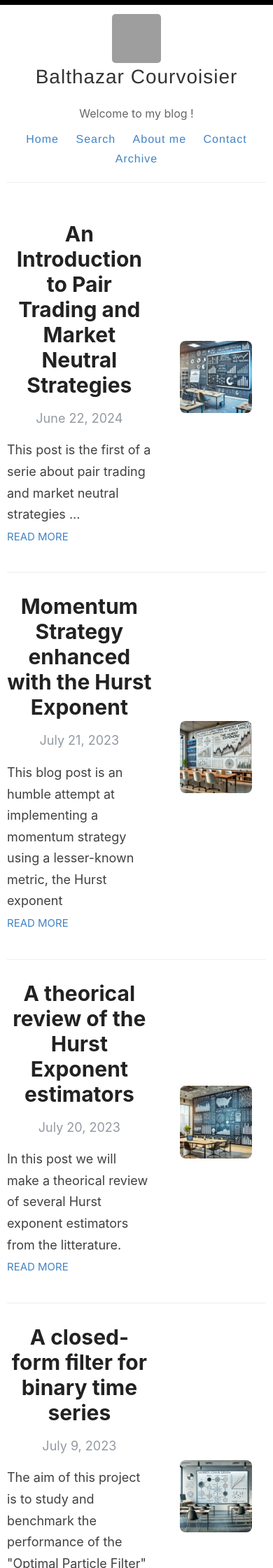
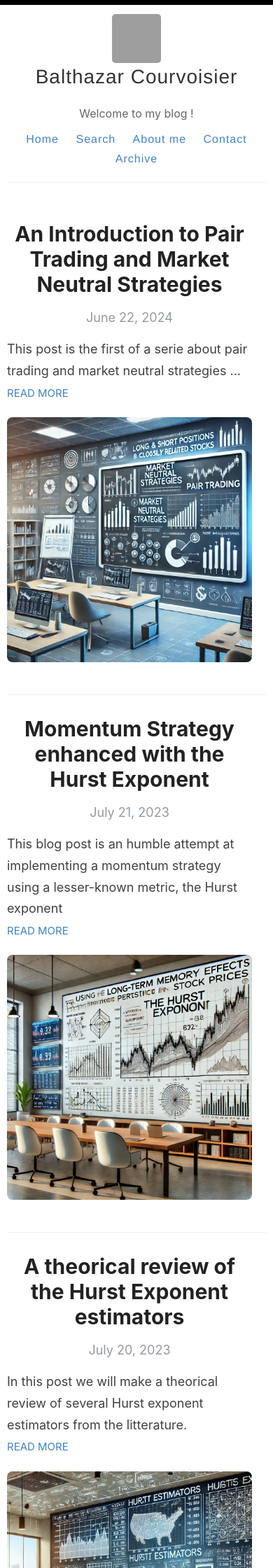
Before and after one commit to Zaltarba/blog, a Jekyll site: the page built from index.html, in a window 390 px wide. Shown: the top 2240 px of the page at 70% size. Built offline with Jekyll 4.4.1, drawn with Linux system fonts in a browser that asks for light colours; the list of posts is cut into pages by our own code.

Commit message:
Update index.html

```diff
--- a/index.html
+++ b/index.html
@@ -2,11 +2,47 @@
 layout: default
 ---
 
+<style>
+  .post {
+    display: flex;
+    align-items: center;
+    justify-content: space-between;
+    flex-direction: row;
+  }
+
+  .post-image {
+    flex: 1;
+    max-width: 50%;
+  }
+
+  .content {
+    flex: 2;
+    margin-right: 20px;
+  }
+
+  @media (max-width: 768px) {
+    .post {
+      flex-direction: column;
+      align-items: flex-start;
+    }
+
+    .post-image {
+      max-width: 100%;
+      order: 2; /* Puts the image below the content on small screens */
+    }
+
+    .content {
+      order: 1;
+      margin-right: 0;
+    }
+  }
+</style>
+
 <div class="posts">
   {% for post in paginator.posts %}
     {% unless post.hidden %}
-      <article class="post" style="display: flex; align-items: center; justify-content: space-between;">
-        <div class="content" style="flex: 2; margin-right: 20px;">
+      <article class="post">
+        <div class="content">
           <a href="{{ site.baseurl }}{{ post.url }}">
             <h1>{{ post.title }}</h1>
           </a>
@@ -17,7 +53,7 @@ layout: default
           <a href="{{ site.baseurl }}{{ post.url }}" class="read-more">Read More</a>
         </div>
         {% if post.image %}
-        <div class="post-image" style="flex: 1;">
+        <div class="post-image">
           <img src="{{ site.baseurl }}{{ post.image }}" alt="{{ post.title | escape }}" style="width: 100%; height: auto;">
         </div>
         {% endif %}
```
